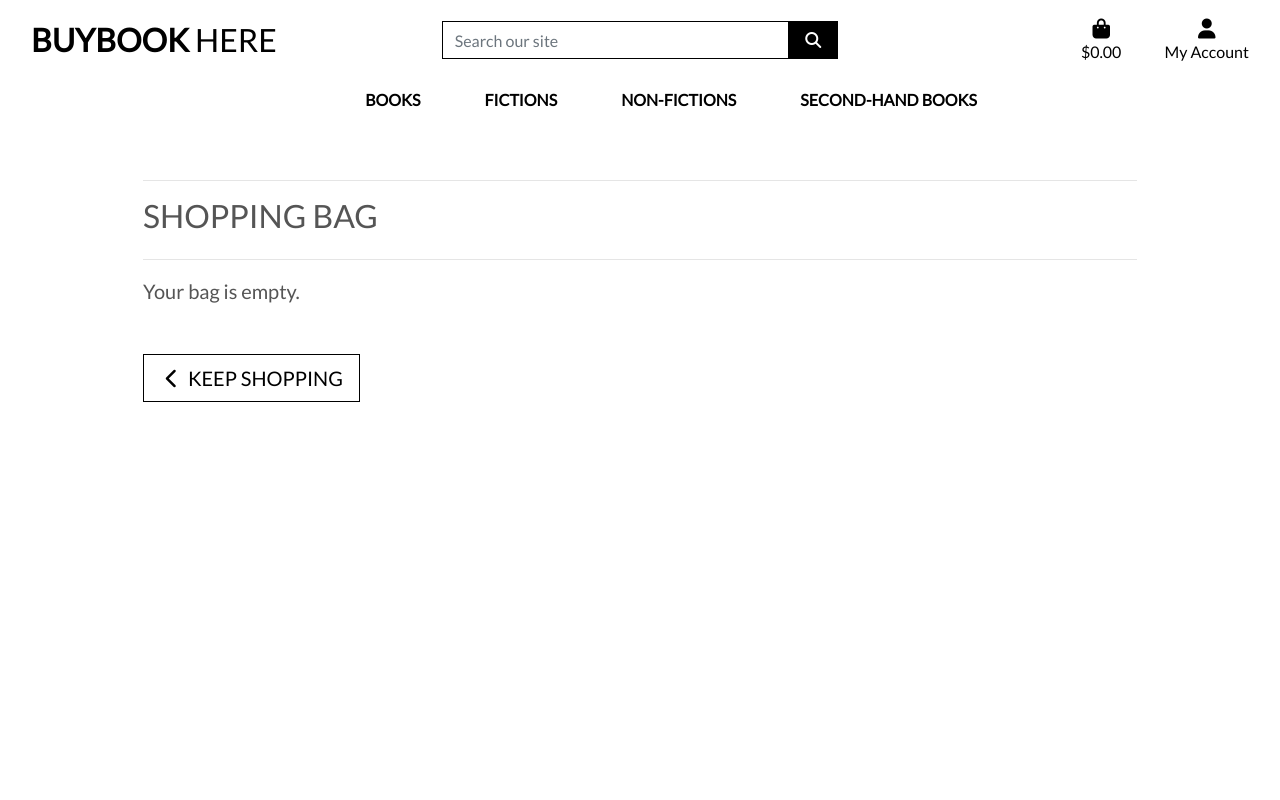
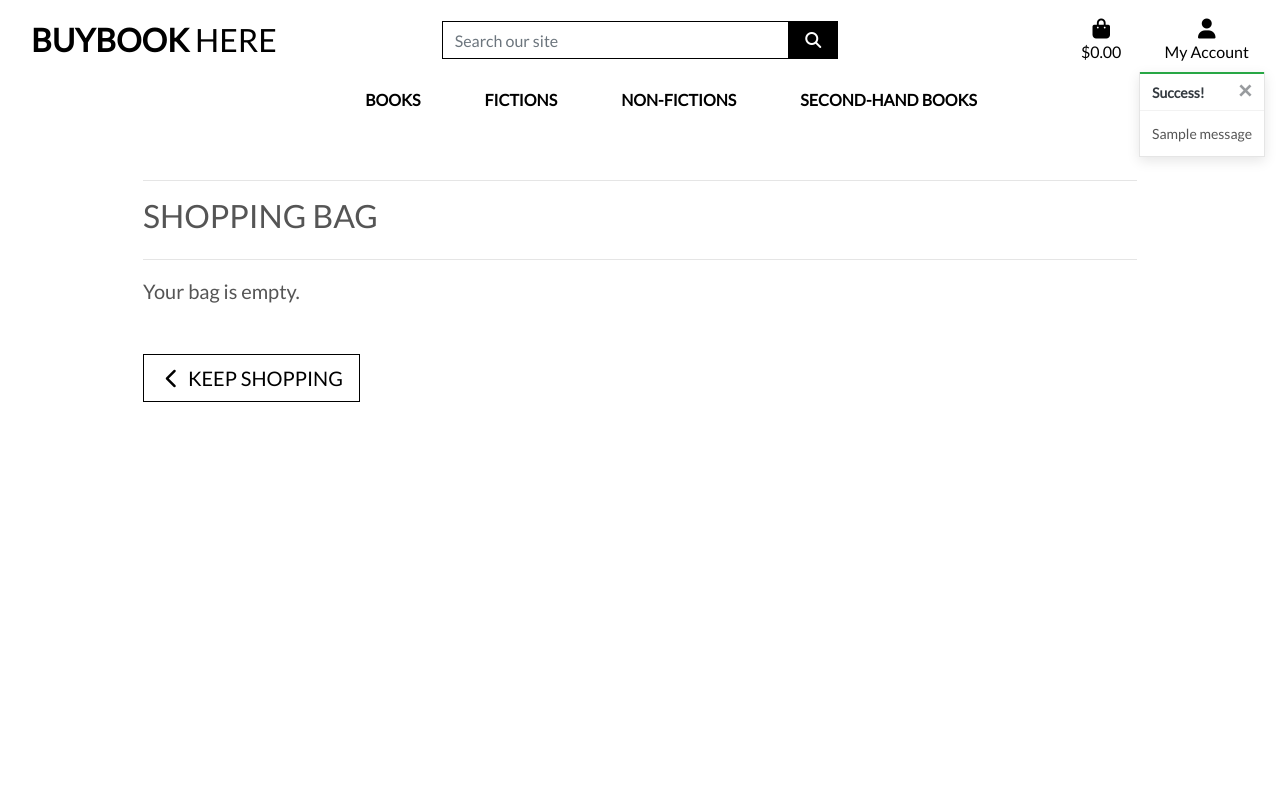
Before and after one commit to Code-Institute-Submissions/Oneday2010-project4-buybookhere, a Django app: page /bag/ in a window 1280 px wide. Run offline with Django 3.2, Linux system fonts and the light colour scheme; one stand-in notice (Sample message) is shown; some libraries are stand-ins or nearby versions.

Commit message:
add toast for the messesges to the users

```diff
--- a/bag/views.py
+++ b/bag/views.py
@@ -1,5 +1,7 @@
 from django.shortcuts import render, redirect, reverse, HttpResponse
+from django.contrib import messages
 
+from books.models import Book
 # Create your views here.
 
 def view_bag(request):
@@ -10,6 +12,7 @@ def view_bag(request):
 def add_to_bag(request, item_id):
     """ Add a quantity of the specified product to the shopping bag """
 
+    book = Book.objects.get(pk=item_id)
     quantity = int(request.POST.get('quantity'))
     redirect_url = request.POST.get('redirect_url')
     bag = request.session.get('bag', {})
@@ -18,6 +21,7 @@ def add_to_bag(request, item_id):
         bag[item_id] += quantity
     else:
         bag[item_id] = quantity
+        messages.success(request, f'Added {book.title} to your bag')
 
     request.session['bag'] = bag
     return redirect(redirect_url)
--- a/buybookhere/settings.py
+++ b/buybookhere/settings.py
@@ -74,6 +74,8 @@ TEMPLATES = [
         },
     },
 ]
+
+MESSAGE_STORAGE = 'django.contrib.messages.storage.session.SessionStorage'
 
 AUTHENTICATION_BACKENDS = (
     # Needed to login by username in Django admin, regardless of `allauth`
--- a/static/css/base.css
+++ b/static/css/base.css
@@ -109,6 +109,23 @@ a.category-badge>span.badge:hover {
     cursor: pointer;
 }
 
+/* ------------------------------- bootstrap toasts */
+
+.message-container {
+    position: fixed;
+    top: 72px;
+    right: 15px;
+    z-index: 99999999999;
+}
+
+.custom-toast {
+    overflow: visible;
+}
+
+.toast-capper {
+    height: 2px;
+}
+
 /* -------------------------------- Media Queries */
 
 /* Slightly larger container on xl screens */
--- a/templates/base.html
+++ b/templates/base.html
@@ -122,7 +122,21 @@
     </header>
 
     {% if messages %}
-    <div class="message-container"></div>
+    <div class="message-container">
+        {% for message in messages %}
+                {% with message.level as level %}
+                    {% if level == 40 %}
+                        {% include 'includes/toasts/toast_error.html' %}
+                    {% elif level == 30 %}
+                        {% include 'includes/toasts/toast_warning.html' %}
+                    {% elif level == 25 %}
+                        {% include 'includes/toasts/toast_success.html' %}
+                    {% else %}
+                        {% include 'includes/toasts/toast_info.html' %}
+                    {% endif %}
+                {% endwith %}
+            {% endfor %}
+    </div>
     {% endif %}
 
     {% block page_header %}
@@ -132,9 +146,11 @@
     {% endblock %}
 
     {% block postloadjs %}
+    <script type="text/javascript">
+        $('.toast').toast('show');
+    </script>
     {% endblock %}
 
 
-</body>
-
+  </body>
 </html>
--- /dev/null
+++ b/templates/includes/toasts/toast_success.html
@@ -0,0 +1,13 @@
+ <div class="toast custom-toast rounded-0 border-top-0" data-autohide="false">
+    <div class="arrow-up arrow-success"></div>
+    <div class="w-100 toast-capper bg-success"></div>
+    <div class="toast-header bg-white text-dark">
+        <strong class="mr-auto">Success!</strong>
+        <button type="button" class="ml-2 mb-1 close text-dark" data-dismiss="toast" aria-label="Close">
+            <span aria-hidden="true">&times;</span>
+        </button>
+    </div>
+    <div class="toast-body bg-white">
+        {{ message }}
+    </div>
+</div>
```
Also changed, not shown: templates/includes/toasts/toast_error.html (added, +13 -0 lines), templates/includes/toasts/toast_info.html (added, +13 -0 lines), templates/includes/toasts/toast_warning.html (added, +13 -0 lines), db.sqlite3.
